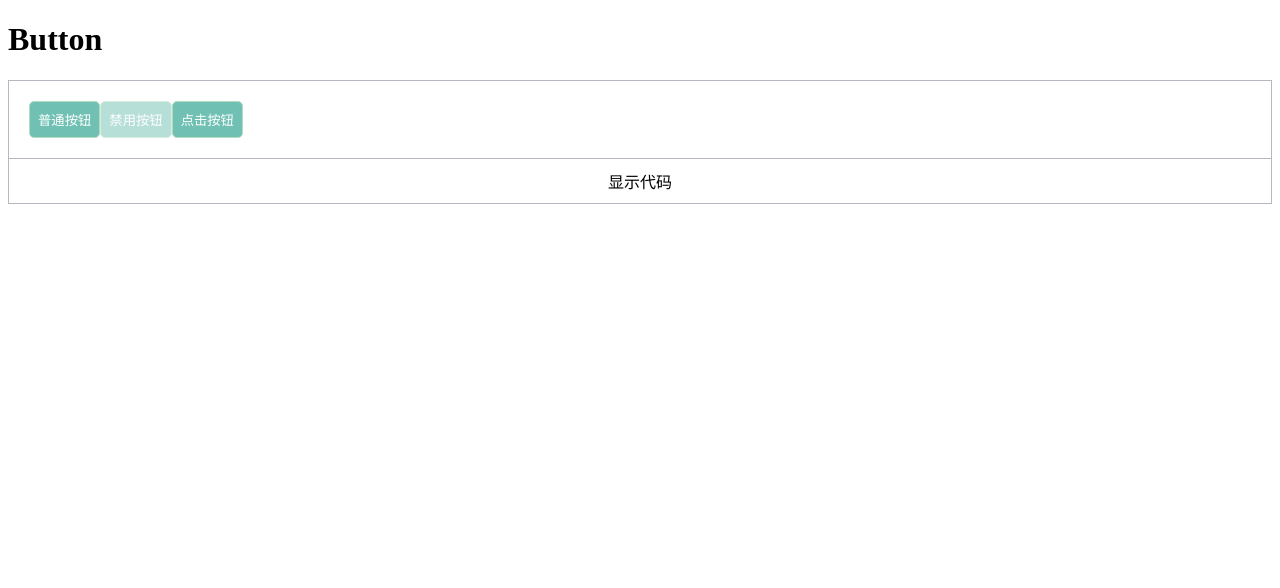
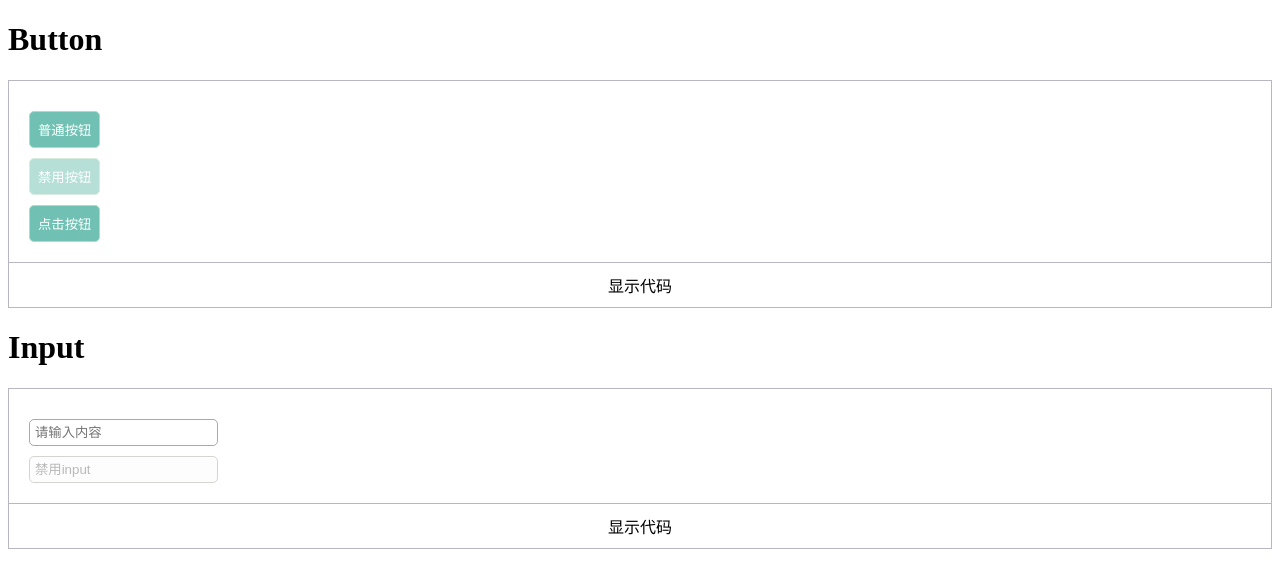
Before and after one commit to isaacy-125/UnnamedUI, a React app: page / in a window 1280 px wide. Shown: the top 588 px of the page. Built offline with nearby package versions, Linux system fonts and the light colour scheme; the HTML template or start-up script is replaced by a standard one.

Commit message:
[FIX]fix eslint problems

```diff
--- a/src/Layout.tsx
+++ b/src/Layout.tsx
@@ -1,22 +1,56 @@
 import * as React from 'react';
 import UnButton from './components/UnButton';
 import UnCodeCard from './components/UnCodeCard';
+import UnInput from './components/UnInput';
+import styled from 'styled-components';
+
+const StyledMarginDiv = styled.div`
+    margin-top: 10px;
+`;
 
 const Layout: React.FC = () => {
-    const UnButtonCode = `
-        <UnButton>普通按钮</UnButton>
-        <UnButton disabled>禁用按钮</UnButton>
-        <UnButton onClick={() => console.log('here')}>点击按钮</UnButton>
-    `;
+    const buttons = {
+        UnButtonCode:  `
+            <UnButton>普通按钮</UnButton>
+            <UnButton disabled>禁用按钮</UnButton>
+            <UnButton onClick={() => console.log('here')}>点击按钮</UnButton>
+        `,
+        handelButtonClick: function(): void {
+            console.log('here')
+        }
+    };
+    const inputs = {
+        UnInputCode: `
+            <UnInput></UnInput>
+            <UnInput disabled placeholder={'禁用input'}></UnInput>
+        `
+    };
     return (
         <>
             <h1>Button</h1>
             <UnCodeCard
-                code={UnButtonCode}
+                code={buttons.UnButtonCode}
             >
-                <UnButton>普通按钮</UnButton>
-                <UnButton disabled>禁用按钮</UnButton>
-                <UnButton onClick={() => console.log('here')}>点击按钮</UnButton>
+                <StyledMarginDiv>
+                    <UnButton>普通按钮</UnButton>
+                </StyledMarginDiv>
+                <StyledMarginDiv>
+                    <UnButton disabled>禁用按钮</UnButton>
+                </StyledMarginDiv>
+                <StyledMarginDiv>
+                    <UnButton onClick={buttons.handelButtonClick}>点击按钮</UnButton>
+                </StyledMarginDiv>
+            </UnCodeCard>
+            <h1>Input</h1>
+            <UnCodeCard
+                code={inputs.UnInputCode}
+            >
+                <StyledMarginDiv>
+                    <UnInput placeholder={'请输入内容'}></UnInput>
+                </StyledMarginDiv>
+                <StyledMarginDiv>
+                    <UnInput disabled placeholder={'禁用input'}></UnInput>
+                </StyledMarginDiv>
             </UnCodeCard>
         </>
     );
--- a/src/components/UnButton/index.tsx
+++ b/src/components/UnButton/index.tsx
@@ -28,7 +28,7 @@ const StyledButton = styled.button`
     border-radius: 5px;
     color: white;
     background-color: #70C1B3;
-    ${(props: UnButtonProps) => props.disabled ? disabledMixin : normalMixin}
+    ${(props: UnButtonProps): any => props.disabled ? disabledMixin : normalMixin}
 `;
 
 const UnButton: (React.FC & any) = (props: UnButtonProps) => {
--- /dev/null
+++ b/src/components/UnInput/index.tsx
@@ -0,0 +1,38 @@
+import * as React from 'react';
+import styled, { css } from 'styled-components';
+
+export interface UnInputProps {
+    type: string;
+    placeholder: string;
+    disabled: boolean;
+}
+
+const normalMixin = css`
+    &:focus {
+        border: 1px solid #5C5953;
+    }
+`;
+
+const disabledMixin = css`
+    opacity: 0.5;
+    cursor: not-allowed;
+`;
+
+const StyledInput = styled.input`
+    outline: none;
+    border-radius: 5px;
+    border: 1px solid #AAAAA3;
+    padding: 5px;
+    ${(props: UnInputProps): any => props.disabled ? disabledMixin : normalMixin}
+`;
+
+const UnInput: (React.FC & any) = ({ type='text', ...props}: UnInputProps) => {
+    return (
+        <StyledInput
+            {...props}
+            type={type}
+        ></StyledInput>
+    )
+};
+
+export default UnInput;
```
